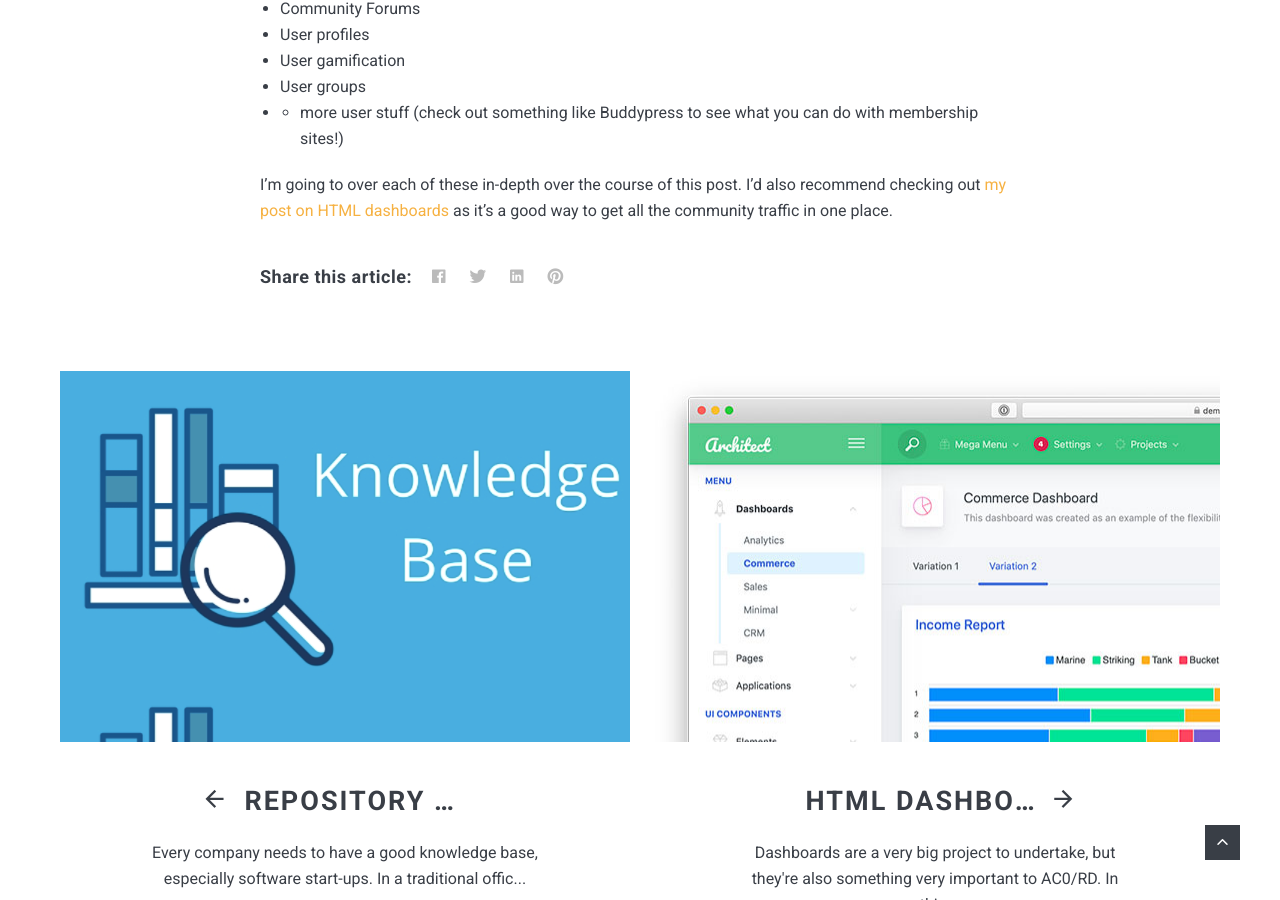
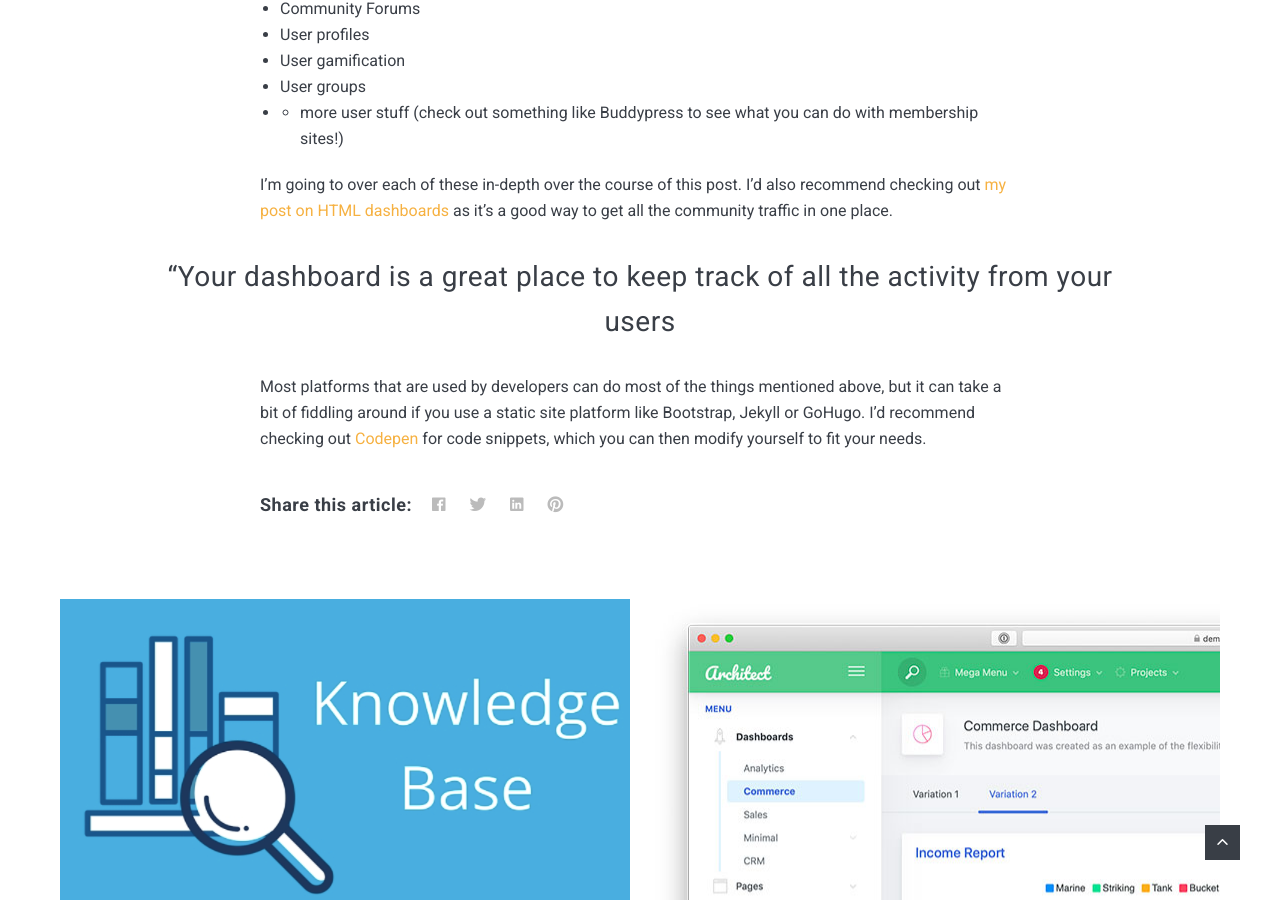
Before and after one commit to Gizmotronn/acord-robotics.github11, a Jekyll site: the page built from _posts/2018-07-05-moving-to-a-new-place.markdown, in a window 1280 px wide and 900 px high, scrolled down 1665 px. Built offline with Jekyll 4.4.1, drawn with Linux system fonts in a browser that asks for light colours; nearby versions of some CDN libraries; a script that is not in the unit is left out; comment, search, counter and statistics services are not loaded.

Commit message:
Update 2018-07-05-moving-to-a-new-place.markdown

```diff
--- a/_posts/2018-07-05-moving-to-a-new-place.markdown
+++ b/_posts/2018-07-05-moving-to-a-new-place.markdown
@@ -3,7 +3,7 @@
 title: Constructing Social Networks
 date: '2020-02-18 15:01:35 +0300'
 image: socialwebconstruct.png
-tags: 'Social-Network Construction Web Design'
+tags: Social-Network Construction Web Design
 published: true
 ---
 
@@ -26,3 +26,7 @@
 * + more user stuff (check out something like Buddypress to see what you can do with membership sites!)
 
 I'm going to over each of these in-depth over the course of this post. I'd also recommend checking out [my post on HTML dashboards](https://acord-robotics.github.io/acord-robotics.github11//2020/02/23/start-the-day-with-the-right-habit/ "HTML Dashboards") as it's a good way to get all the community traffic in one place.
+
+> "Your dashboard is a great place to keep track of all the activity from your users
+
+Most platforms that are used by developers can do most of the things mentioned above, but it can take a bit of fiddling around if you use a static site platform like Bootstrap, Jekyll or GoHugo. I'd recommend checking out [Codepen](http://codepen.io) for code snippets, which you can then modify yourself to fit your needs.
```
